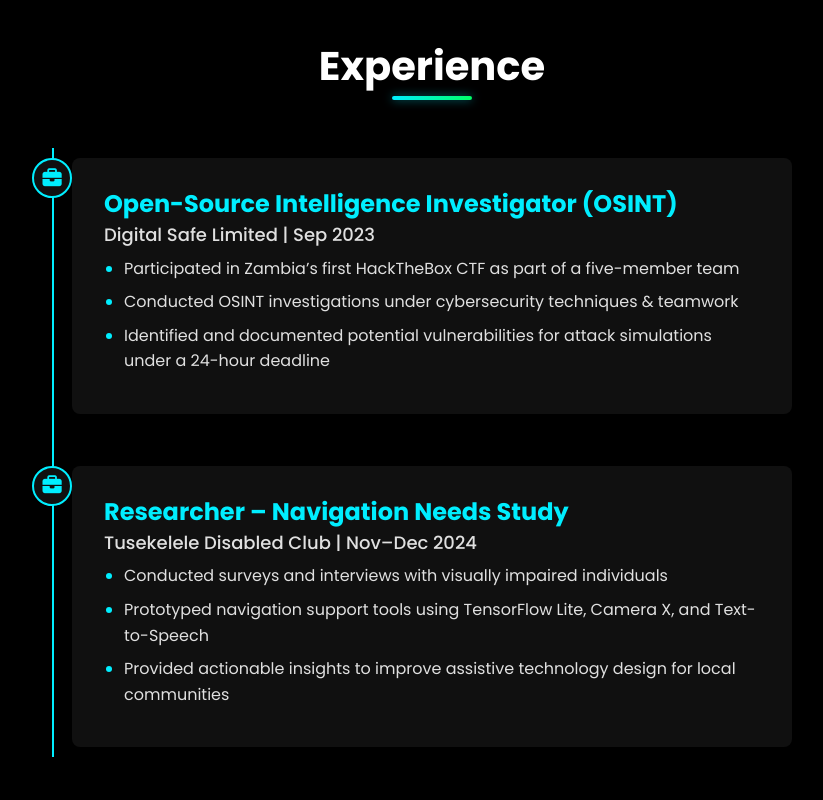
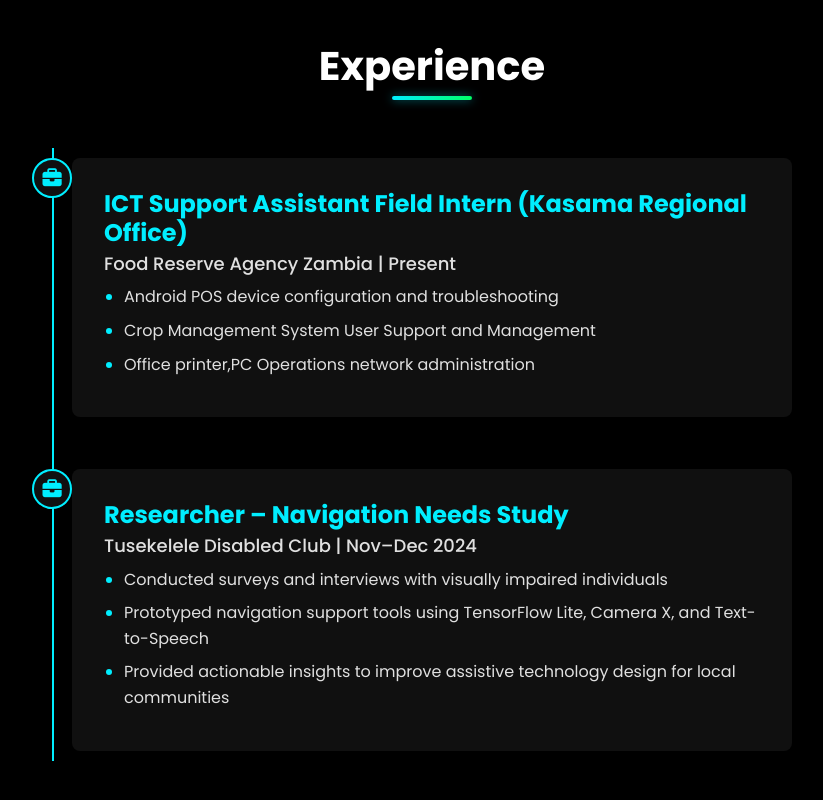
Before and after one commit to paulcbmumbi-cyberWorkSpace/CyberWorkSpacePortfolio, a plain HTML site: page index.html in a window 1280 px wide. Shown: the part 2544-3344 px from the top of the page, without its empty margins (208-1031 px from the left). Drawn offline with Linux system fonts and the light colour scheme.

Commit message:
Exprience updated

```diff
--- a/index.html
+++ b/index.html
@@ -201,12 +201,12 @@
                         <i class="fas fa-briefcase"></i>
                     </div>
                     <div class="timeline-content">
-                        <h3>Open-Source Intelligence Investigator (OSINT)</h3>
-                        <h4>Digital Safe Limited | Sep 2023</h4>
+                        <h3>ICT Support Assistant Field Intern (Kasama Regional Office)</h3>
+                        <h4>Food Reserve Agency Zambia | Present</h4>
                         <ul>
-                            <li>Participated in Zambia’s first HackTheBox CTF as part of a five-member team</li>
-                            <li>Conducted OSINT investigations under cybersecurity techniques & teamwork</li>
-                            <li>Identified and documented potential vulnerabilities for attack simulations under a 24-hour deadline</li>
+                            <li>Android POS device configuration and troubleshooting</li>
+                            <li>Crop Management System User Support and Management</li>
+                            <li>Office printer,PC Operations network administration</li>
                         </ul>
                     </div>
                 </div>
```
